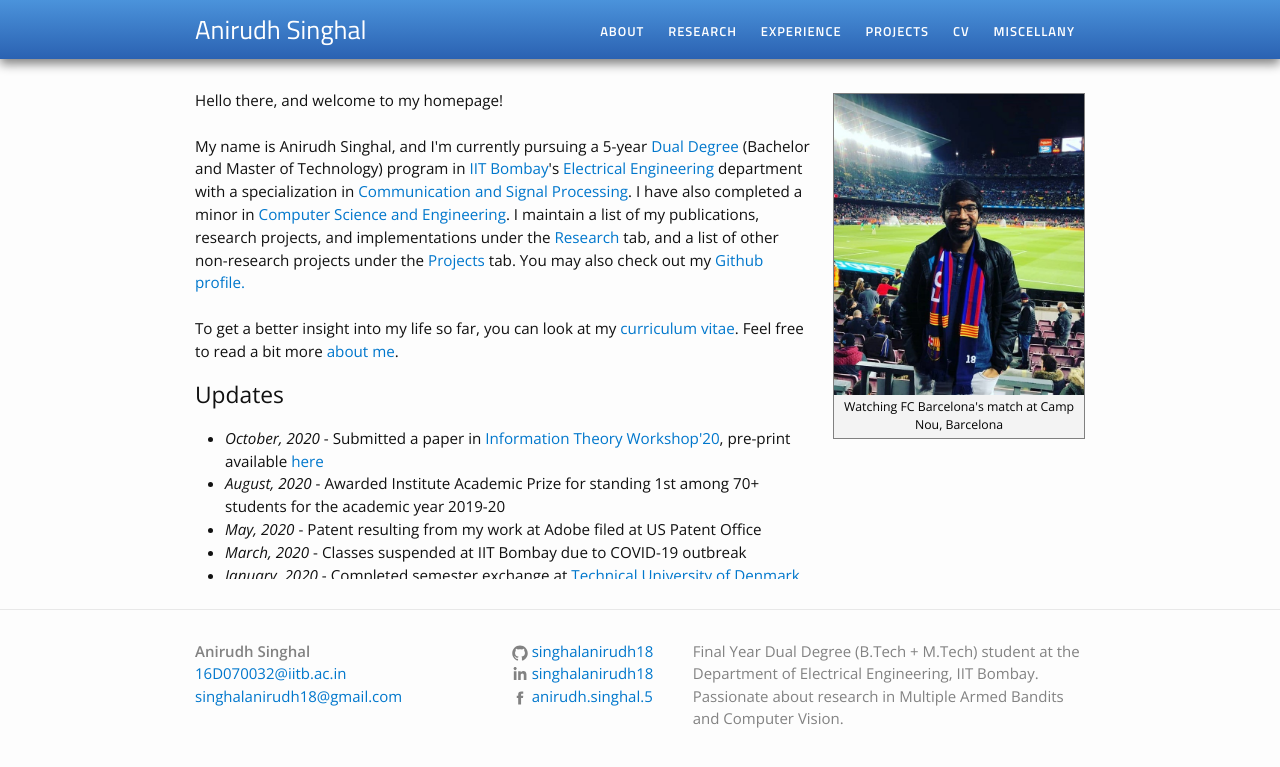
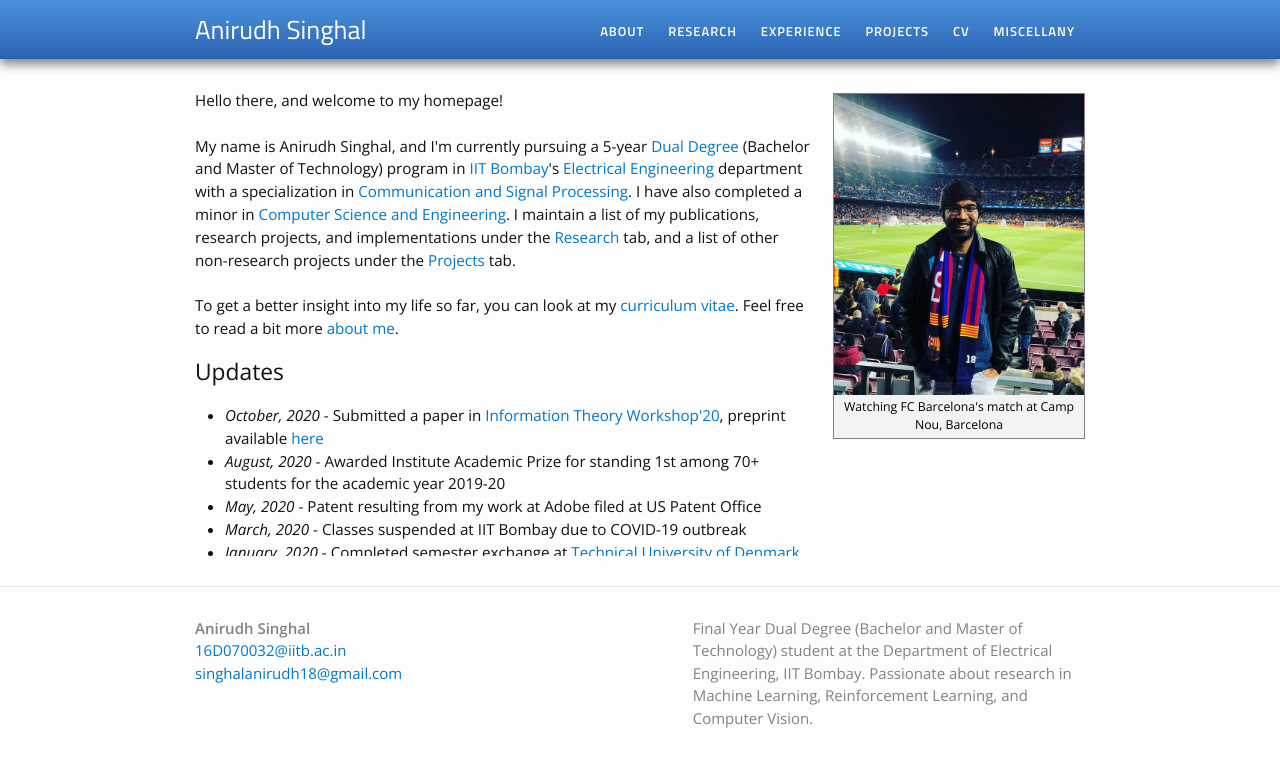
Before and after one commit to singhalanirudh18/singhalanirudh18.github.io, a Jekyll site: the page built from index.html, in a window 1280 px wide. Shown: the top 767 px of the page. Built offline with Jekyll 4.4.1, drawn with Linux system fonts in a browser that asks for light colours.

Commit message:
removed github account

```diff
--- a/_config.yml
+++ b/_config.yml
@@ -4,16 +4,16 @@ general_email: singhalanirudh18@gmail.com
 academic_email: 16D070032@iitb.ac.in
 
 description: > # this means to ignore newlines until "baseurl:"
-  Final Year Dual Degree (B.Tech + M.Tech) student at the Department of Electrical Engineering, IIT Bombay. Passionate about research in Multiple Armed Bandits and Computer Vision.
+  Final Year Dual Degree (Bachelor and Master of Technology) student at the Department of Electrical Engineering, IIT Bombay. Passionate about research in Machine Learning, Reinforcement Learning, and Computer Vision.
 
 baseurl: "" # the subpath of your site, e.g. /blog/
 
 url: "https://singhalanirudh18.github.io" # the base hostname & protocol for your site
 
 # twitter_username: jekyllrb
-github_username: singhalanirudh18
-linkedin_username: singhalanirudh18
-facebook_username: anirudh.singhal.5
+# github_username: singhalanirudh18
+# linkedin_username: singhalanirudh18
+# facebook_username: anirudh.singhal.5
 # feel free to add other links here; you will have to add the SVG icon in _layouts/footer.html
 
 # Build settings
--- a/index.html
+++ b/index.html
@@ -7,7 +7,7 @@ layout: default
 
 <p>Hello there, and welcome to my homepage!<br><br>My name is Anirudh Singhal, and I'm currently pursuing a 5-year <a href="http://www.iitb.ac.in/newacadhome/dualdegree.jsp">Dual Degree</a> (Bachelor and Master of Technology) program in <a href="http://www.iitb.ac.in/">IIT Bombay</a>'s <a href="https://www.ee.iitb.ac.in/web/">Electrical Engineering</a> department with a specialization in <a href="https://www.ee.iitb.ac.in/~comgroup/">Communication and Signal Processing</a>. I have also completed a minor in <a href="https://www.cse.iitb.ac.in/">Computer Science and Engineering</a>.
 
-I maintain a list of my publications, research projects, and implementations under the <a href="/research/">Research</a> tab, and a list of other non-research projects under the <a href="/projects">Projects</a> tab. You may also check out my <a href="https://github.com/singhalanirudh18">Github profile.</a><br><br>
+I maintain a list of my publications, research projects, and implementations under the <a href="/research/">Research</a> tab, and a list of other non-research projects under the <a href="/projects">Projects</a> tab. <!-- You may also check out my <a href="https://github.com/singhalanirudh18">Github profile.</a> --><br><br>
 
 To get a better insight into my life so far, you can look at my <a href="/cv">curriculum vitae</a>. Feel free to read a bit more <a href="/about">about me</a>.</p>
 
@@ -16,7 +16,7 @@ To get a better insight into my life so far, you can look at my <a href="/cv">cu
 <h2>Updates</h2>
 <div class="updates" style="height: 10em; overflow-y: scroll;">
 <ul>
-<li><i>October, 2020</i> - Submitted a paper in <a href="http://itw2020.it/welcome.html">Information Theory Workshop'20</a>, pre-print available <a href="https://arxiv.org/abs/2010.13491">here</a></li>
+<li><i>October, 2020</i> - Submitted a paper in <a href="http://itw2020.it/welcome.html">Information Theory Workshop'20</a>, preprint available <a href="https://arxiv.org/abs/2010.13491">here</a></li>
 <li><i>August, 2020</i> - Awarded Institute Academic Prize for standing 1st among 70+ students for the academic year 2019-20</a></li>
 <li><i>May, 2020</i> - Patent resulting from my work at Adobe filed at US Patent Office</a></li>
 <li><i>March, 2020</i> - Classes suspended at IIT Bombay due to COVID-19 outbreak</a></li>
```
